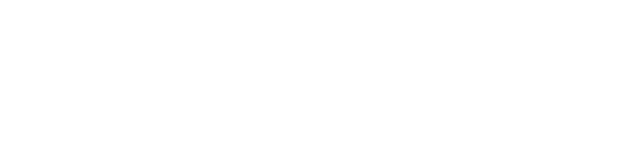
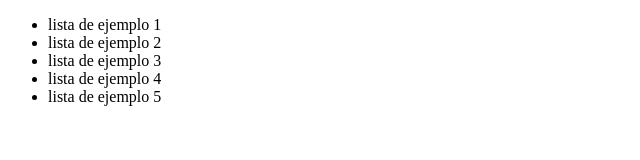
Before and after one commit to DevDavidAriza/test1, a plain HTML site: page index.html in a window 1280 px wide. Shown: the whole page, without its empty margins (0-640 px from the left). Drawn offline with Linux system fonts and the light colour scheme.

Commit message:
ft.index.html: se agrega contenido en main

```diff
--- a/index.html
+++ b/index.html
@@ -7,6 +7,16 @@
   <title>Document</title>
 </head>
 <body>
-
+  <header></header>
+  <main>
+    <ul>
+      <li>lista de ejemplo 1</li>
+      <li>lista de ejemplo 2</li>
+      <li>lista de ejemplo 3</li>
+      <li>lista de ejemplo 4</li>
+      <li>lista de ejemplo 5</li>
+    </ul>
+    <footer></footer>
+  </main>
 </body>
 </html>
```
